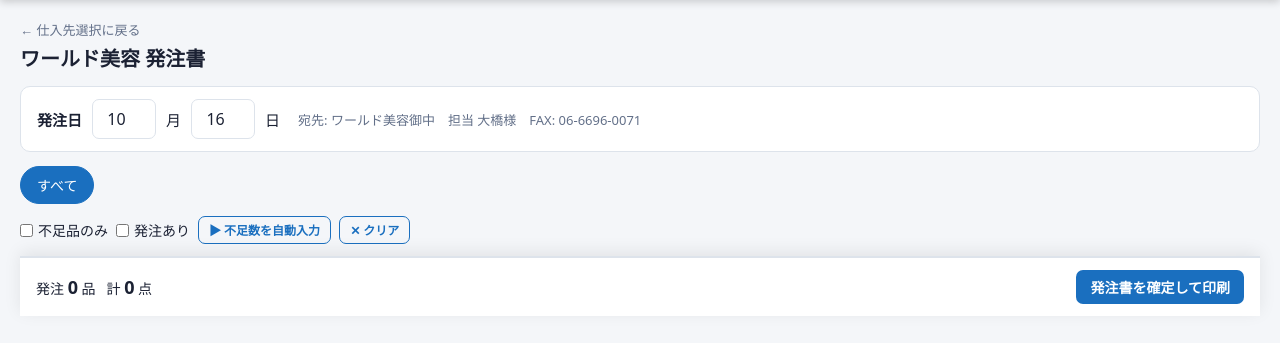
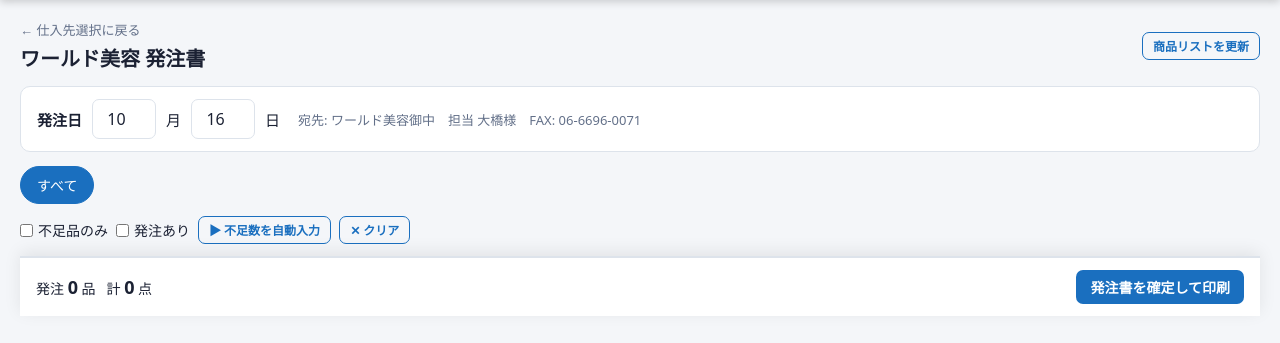
Before and after one commit to inoinomata-sys/zaiko, a Flask app: page /order/form in a window 1280 px wide. Shown: the part 52-395 px from the top of the page. Run offline with Flask 3, Linux system fonts and the light colour scheme; data that the repository does not hold is empty; some libraries are stand-ins or nearby versions.

Commit message:
発注フォームに商品リスト更新ボタンを追加
Co-Authored-By: Claude Sonnet 4.6 <noreply@anthropic.com>

```diff
--- a/templates/order.html
+++ b/templates/order.html
@@ -82,6 +82,7 @@
     <a href="/order" style="font-size:13px; color:var(--fg2)">← 仕入先選択に戻る</a>
     <h1 style="font-size:20px; font-weight:700; margin-top:4px">{{ supplier }} 発注書</h1>
   </div>
+  <button class="btn btn-ghost btn-sm" onclick="location.reload()">商品リストを更新</button>
 </div>
 
 <!-- 発注日 -->
```
